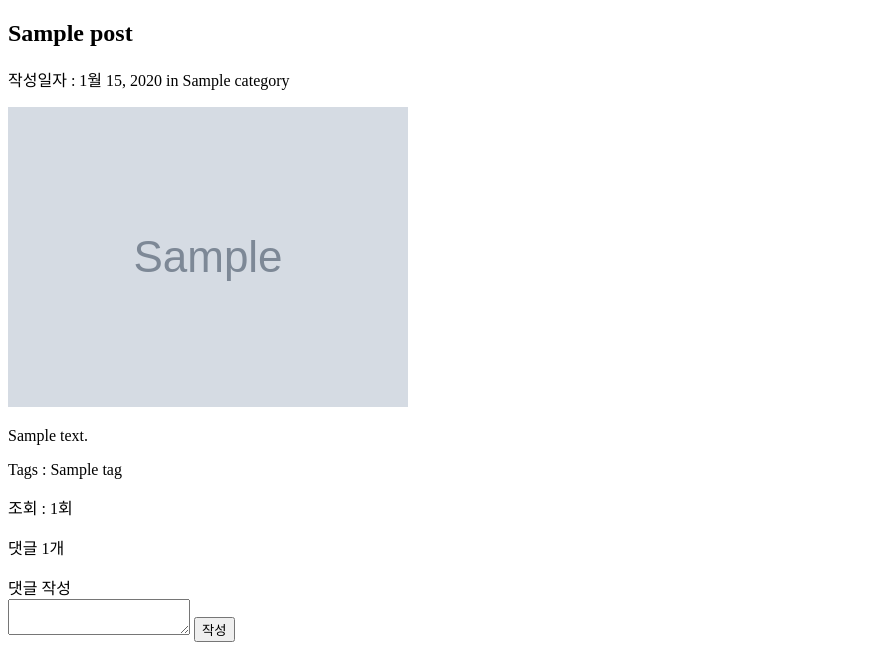
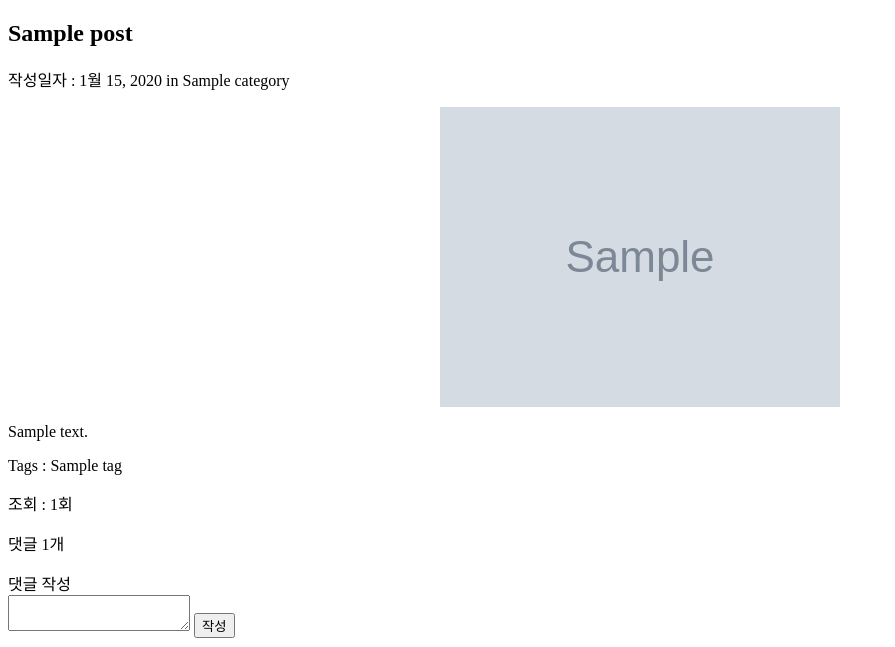
Before and after one commit to HwangDal85/django_blog_project, a Django app: page /post/1/ in a window 1280 px wide. Shown: the part 104-751 px from the top of the page, without its empty margins (0-895 px from the left). Run offline with Django 5.2, Linux system fonts and the light colour scheme; tables that the repository leaves empty hold one stand-in row (values such as "Sample post"); grey boxes marked "Sample" are stand-in pictures.

Commit message:
이미지 크기 설정

```diff
--- a/blog/templates/blog/post_detail.html
+++ b/blog/templates/blog/post_detail.html
@@ -14,7 +14,7 @@
         <div class="content">
             {% if post.image %}
             <div>
-                <img src="{{ post.image.url }}" alt="{{ post.title }}">
+                <img src="{{ post.image.url }}" alt="{{ post.title }}" style="max-width: 900px; height: auto; display: block; margin: 0 auto;">
             </div>
             {% endif %}
             {{ post.content|linebreaks }}
```
